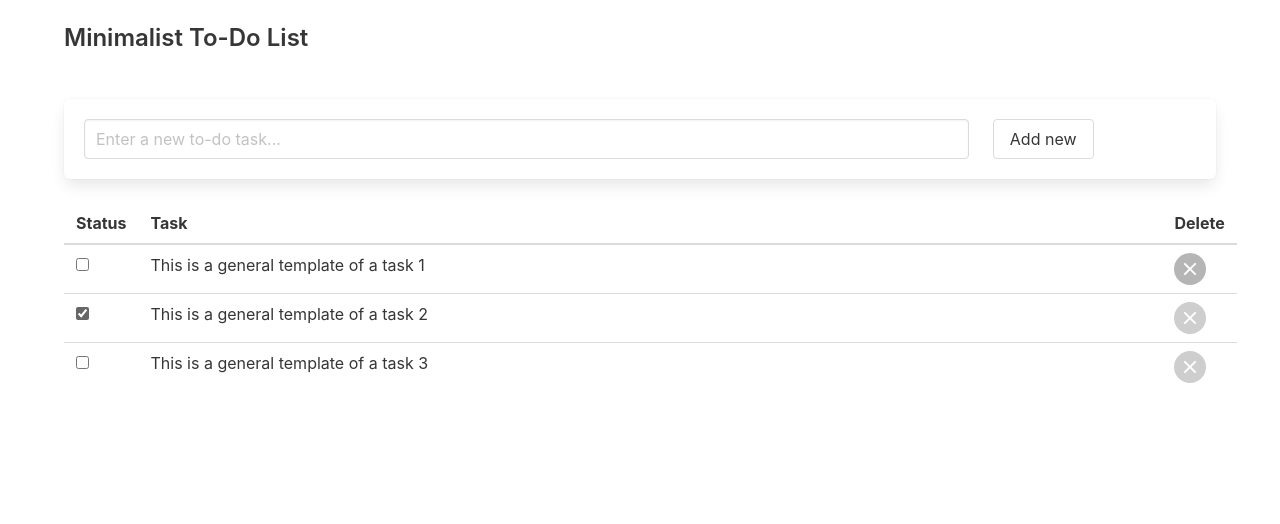
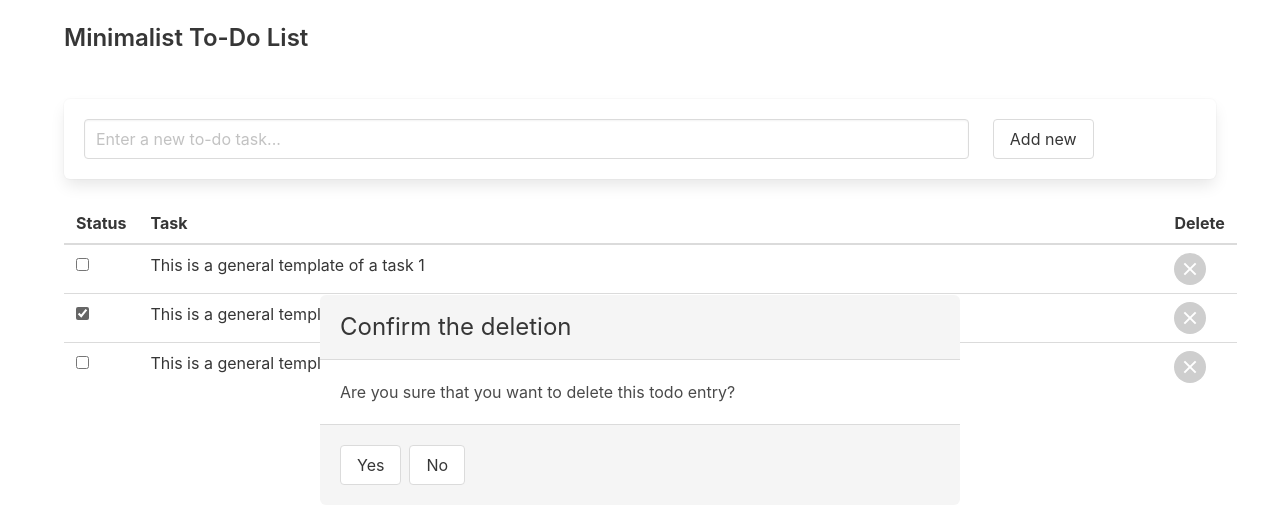
Before and after one commit to mvldn/ToDoMinimal, an Angular app: page / in a window 1280 px wide. Both pictures are taken after a click on the button 1190 px from the left and 269 px from the top of the page. Shown: the top 524 px of the page. Built offline with nearby package versions, Linux system fonts and the light colour scheme.

Commit message:
User Story 4 – Remove ToDo

```diff
--- a/src/app/app.component.html
+++ b/src/app/app.component.html
@@ -3,8 +3,11 @@
   <h1 class="title is-4">Minimalist To-Do List</h1>
   <br>
 
-  <app-input-bar (submitted)="submitNew($event)" ></app-input-bar>
+  <app-input-bar (submitted)="submitNew($event)"></app-input-bar>
   <br>
 
-  <app-task-bar [taskList]="listOfTasks"></app-task-bar>
+  <app-task-bar [taskList]="listOfTasks" (change)="popupOpen" (selected)="onClick($event)" ></app-task-bar>
 </div>
+
+<app-popup *ngIf="popupOpen" [index]="select" (close)="popupOpen=false" (confirm)="onDelete(select); popupOpen=false">
+</app-popup>
--- a/src/app/app.component.ts
+++ b/src/app/app.component.ts
@@ -11,6 +11,8 @@ export class AppComponent {
   title = 'ToDoMinimal';
   listOfTasks: Array<Tasks>;
   input: string;
+  popupOpen: boolean = false;
+  select: number = 0;
 
   constructor(private toDoService: ToDoService){
   }
@@ -22,4 +24,18 @@ export class AppComponent {
     this.toDoService.set({entry: input, status: false, taskNumber: 1});
     this.ngOnInit();
   }
+
+  onDelete(index: number){
+    this.toDoService.remove(index);
+    this.popupOpen = !this.popupOpen;
+    this.select = index;
+    this.ngOnInit();
+  }
+
+  onClick(ind: number){
+    this.select = ind;
+    this.popupOpen = !this.popupOpen;
+    this.ngOnInit();
+  }
+
 }
--- a/src/app/app.module.ts
+++ b/src/app/app.module.ts
@@ -5,12 +5,14 @@ import { FormsModule } from '@angular/forms';
 import { AppComponent } from './app.component';
 import { TaskBarComponent } from './task-bar/task-bar.component';
 import { InputBarComponent } from './input-bar/input-bar.component';
+import { PopupComponent } from './popup/popup.component';
 
 @NgModule({
   declarations: [
     AppComponent,
     TaskBarComponent,
-    InputBarComponent
+    InputBarComponent,
+    PopupComponent
   ],
   imports: [
     BrowserModule,
--- /dev/null
+++ b/src/app/popup/popup.component.html
@@ -0,0 +1,14 @@
+<div class="modal is-active">
+    <div class="modal-card">
+      <header class="modal-card-head">
+        <p class="modal-card-title">Confirm the deletion</p>
+      </header>
+      <section class="modal-card-body">
+        <p>Are you sure that you want to delete this todo entry?</p>
+      </section>
+      <footer class="modal-card-foot">
+        <button class="button" (click)="onConfirm()">Yes</button>
+        <button class="button" (click)="onCloseClick()">No</button>
+      </footer>
+    </div>
+</div>
--- /dev/null
+++ b/src/app/popup/popup.component.ts
@@ -0,0 +1,31 @@
+import { Component, OnInit, ElementRef, Output, EventEmitter, Input } from '@angular/core';
+
+@Component({
+  selector: 'app-popup',
+  templateUrl: './popup.component.html',
+  styleUrls: ['./popup.component.css']
+})
+export class PopupComponent implements OnInit {
+  @Output() close = new EventEmitter();
+  @Output() confirm = new EventEmitter<number>();
+  @Input() index: number;
+
+
+  constructor(private el: ElementRef) { }
+
+  ngOnInit(): void {
+    document.body.appendChild(this.el.nativeElement);
+  }
+
+  ngOnDestroy(): void {
+    this.el.nativeElement.remove();
+  }
+
+  onCloseClick() {
+    this.close.emit();
+  }
+
+  onConfirm(){
+    this.confirm.emit(this.index);
+  }
+}
--- a/src/app/task-bar/task-bar.component.html
+++ b/src/app/task-bar/task-bar.component.html
@@ -14,7 +14,7 @@
         <tr *ngFor="let task of taskList">
             <td><input class="checkbox" type="checkbox" [checked]="task.status"/></td>
             <td>{{task.entry}}</td>
-            <td><button class="delete is-large"></button></td>
+            <td><button class="delete is-large" (click)="onClick(task['taskNumber'])"></button></td>
         </tr>
     </tbody>
 </div>
--- a/src/app/task-bar/task-bar.component.ts
+++ b/src/app/task-bar/task-bar.component.ts
@@ -1,4 +1,4 @@
-import { Component, OnInit, Input } from '@angular/core';
+import { Component, OnInit, Input, Output, EventEmitter } from '@angular/core';
 import { Tasks } from '../tasks';
 @Component({
   selector: 'app-task-bar',
@@ -7,10 +7,18 @@ import { Tasks } from '../tasks';
 })
 export class TaskBarComponent implements OnInit {
   @Input() taskList: Array<Tasks> = [];
+  @Output() selected = new EventEmitter<number>();
+  popupOpen: boolean = false;
 
   constructor() { }
 
   ngOnInit(): void {
   }
 
+  onClick(ind: number){
+    this.selected.emit(ind);
+    console.log(ind);
+    this.popupOpen = !this.popupOpen;
+  }
+
 }
--- a/src/app/to-do.service.ts
+++ b/src/app/to-do.service.ts
@@ -48,4 +48,9 @@ export class ToDoService {
     return true;
   }
 
+  remove(taskNumber: number): boolean {
+    localStorage.removeItem(JSON.stringify(taskNumber));
+    return true;
+  }
+
 }
```
Also changed, not shown: src/app/popup/popup.component.css (added), 1 other file (tests, documents, lock files or other folders).
